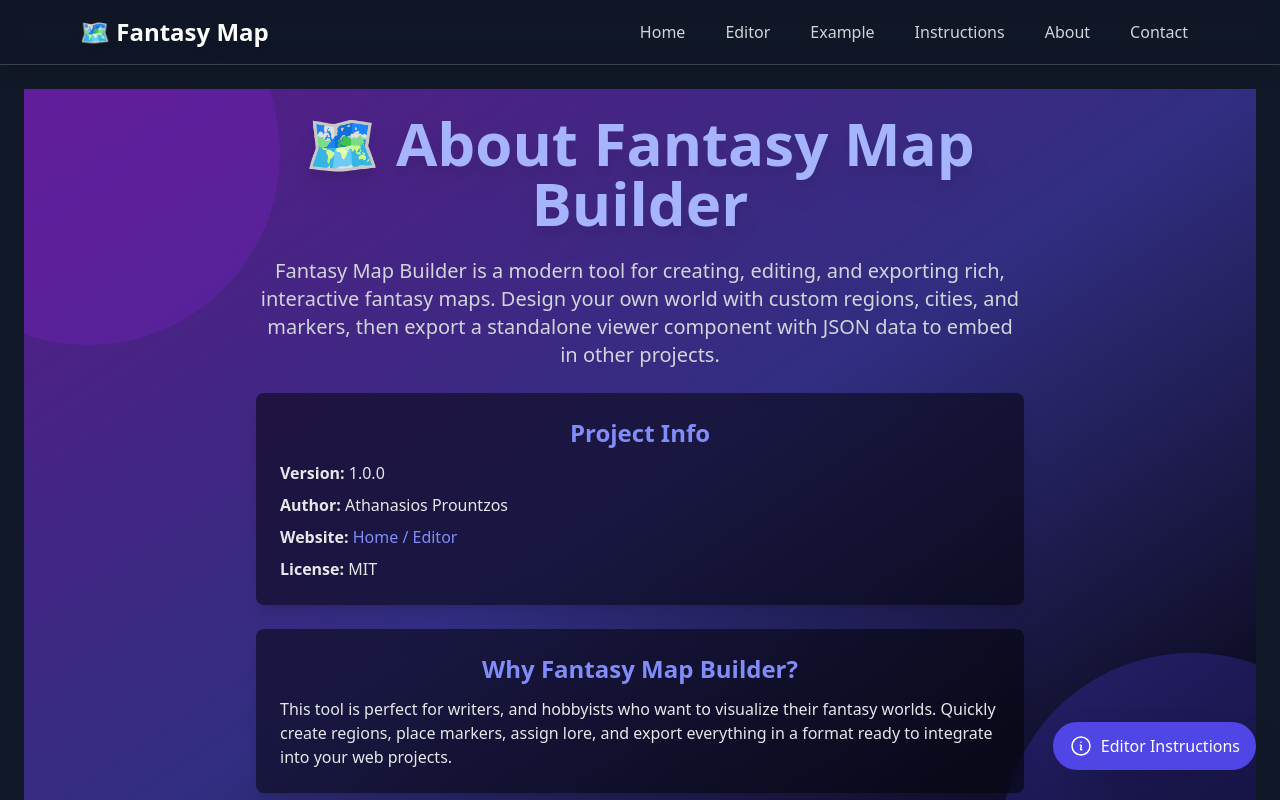
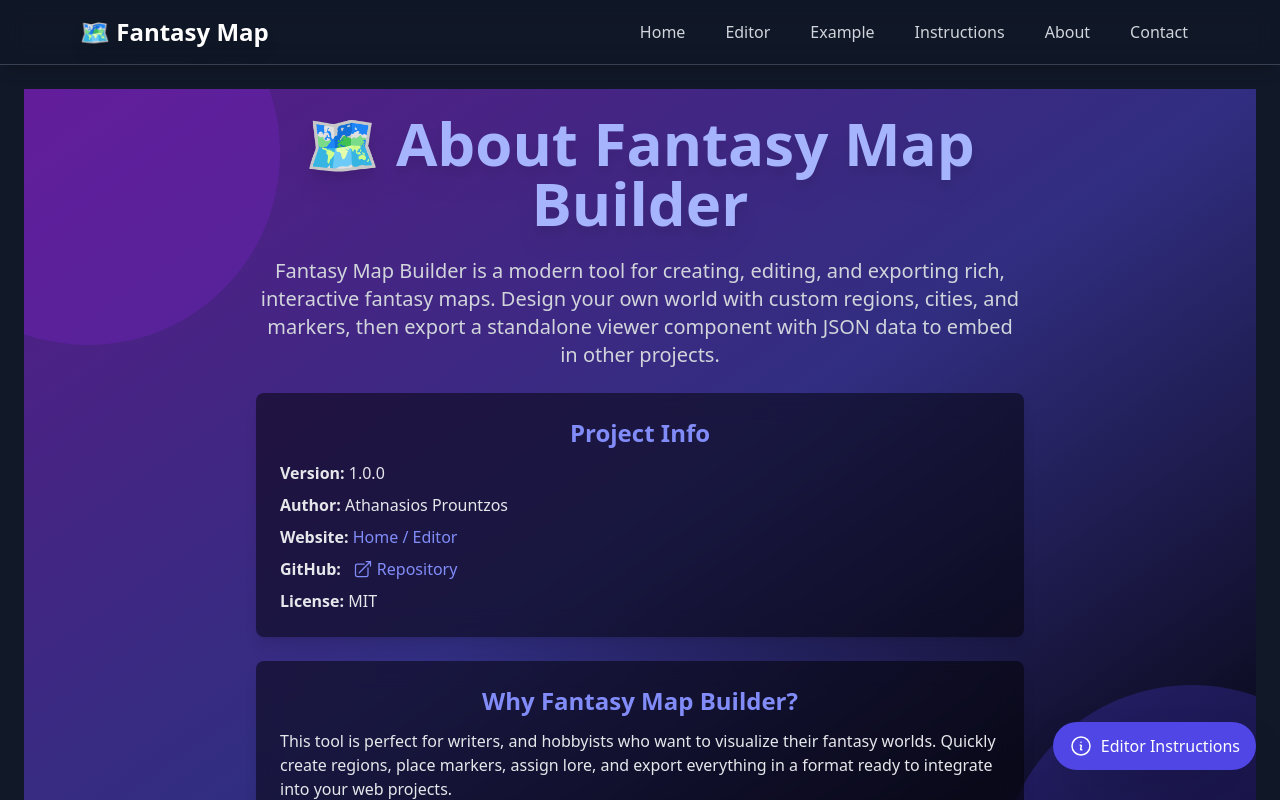
Before and after one commit to aprountzos/fantasy-map-builder, a Next.js app: page /about in a window 1280 px wide. Shown: the top 800 px of the page. Built offline with nearby package versions, Linux system fonts and the light colour scheme.

Commit message:
add git link

```diff
--- a/app/about/page.jsx
+++ b/app/about/page.jsx
@@ -1,6 +1,6 @@
 'use client'
 import Link from 'next/link'
-
+import { ArrowTopRightOnSquareIcon } from '@heroicons/react/24/outline'
 export default function About() {
   return (
     <main className="relative min-h-screen flex flex-col items-center justify-center bg-gradient-to-br from-purple-900 via-indigo-900 to-black text-white overflow-hidden p-6">
@@ -24,6 +24,13 @@ export default function About() {
             <li><strong>Version:</strong> 1.0.0</li>
             <li><strong>Author:</strong> Athanasios Prountzos</li>
             <li><strong>Website:</strong> <Link href="/" className="text-indigo-400 hover:underline">Home / Editor</Link></li>
+            <li className="flex items-center gap-2">
+              <strong>GitHub:</strong>
+              <Link href="https://github.com/aprountzos/fantasy-map-builder" target="_blank" className="text-indigo-400 hover:underline flex items-center gap-1 ml-1">
+                <ArrowTopRightOnSquareIcon className="w-5 h-5" />
+                Repository
+              </Link>
+            </li>
             <li><strong>License:</strong> MIT</li>
           </ul>
         </div>
```
